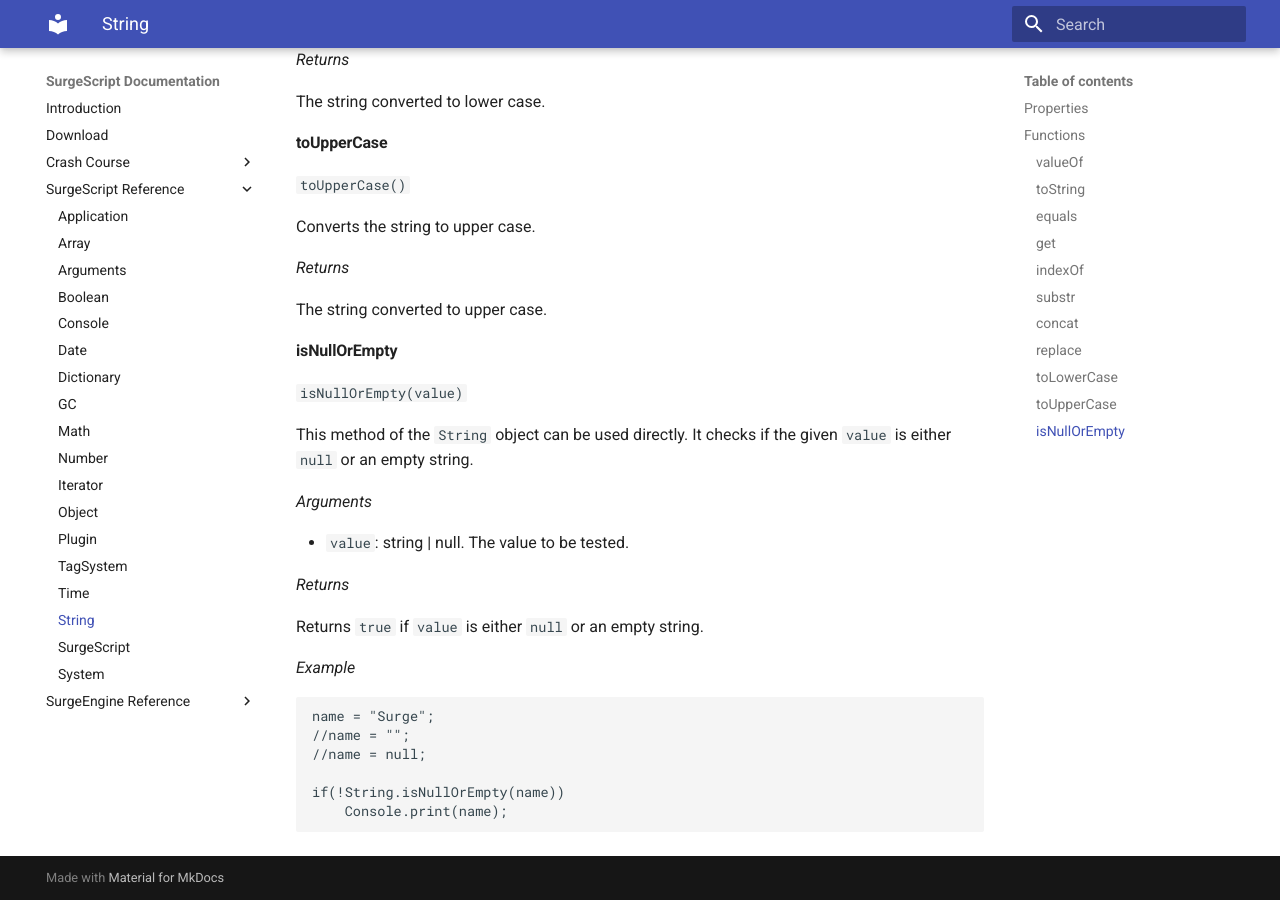
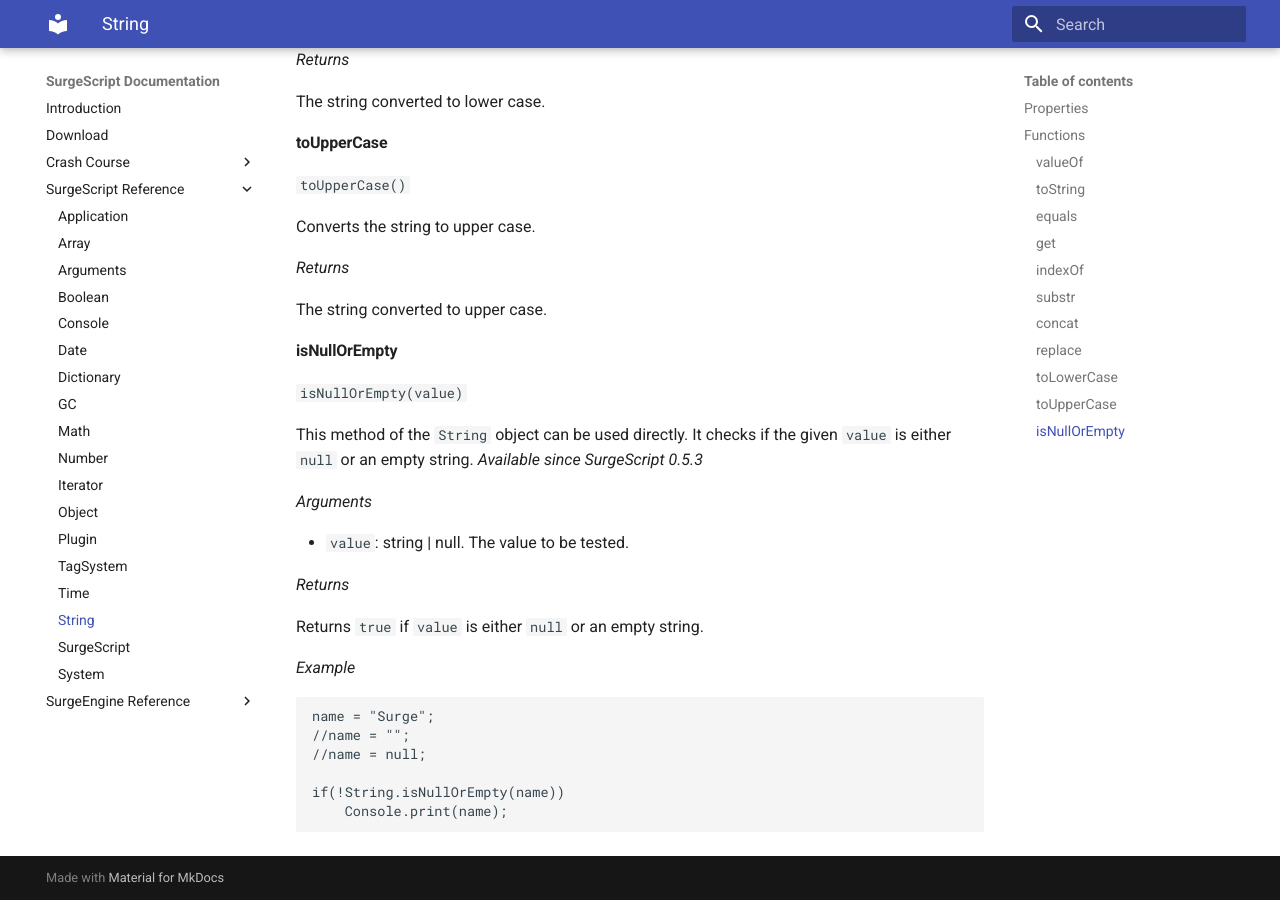
Before and after one commit to alemart/surgescript, an MkDocs documentation site: the page built from docs/reference/string.md, in a window 1280 px wide and 900 px high, scrolled down 3638 px. Built offline with MkDocs 1.6.1 and Material for MkDocs 9.7.7, drawn with Linux system fonts in a browser that asks for light colours; old or Windows-style settings are respelled for this version of MkDocs.

Commit message:
Updated docs

```diff
--- a/docs/reference/string.md
+++ b/docs/reference/string.md
@@ -189,6 +189,7 @@ The string converted to upper case.
 `isNullOrEmpty(value)`
 
 This method of the `String` object can be used directly. It checks if the given `value` is either `null` or an empty string.
+*Available since SurgeScript 0.5.3*
 
 *Arguments*
 
```
Also changed, not shown: docs/reference/array.md (+1 -0 lines).
